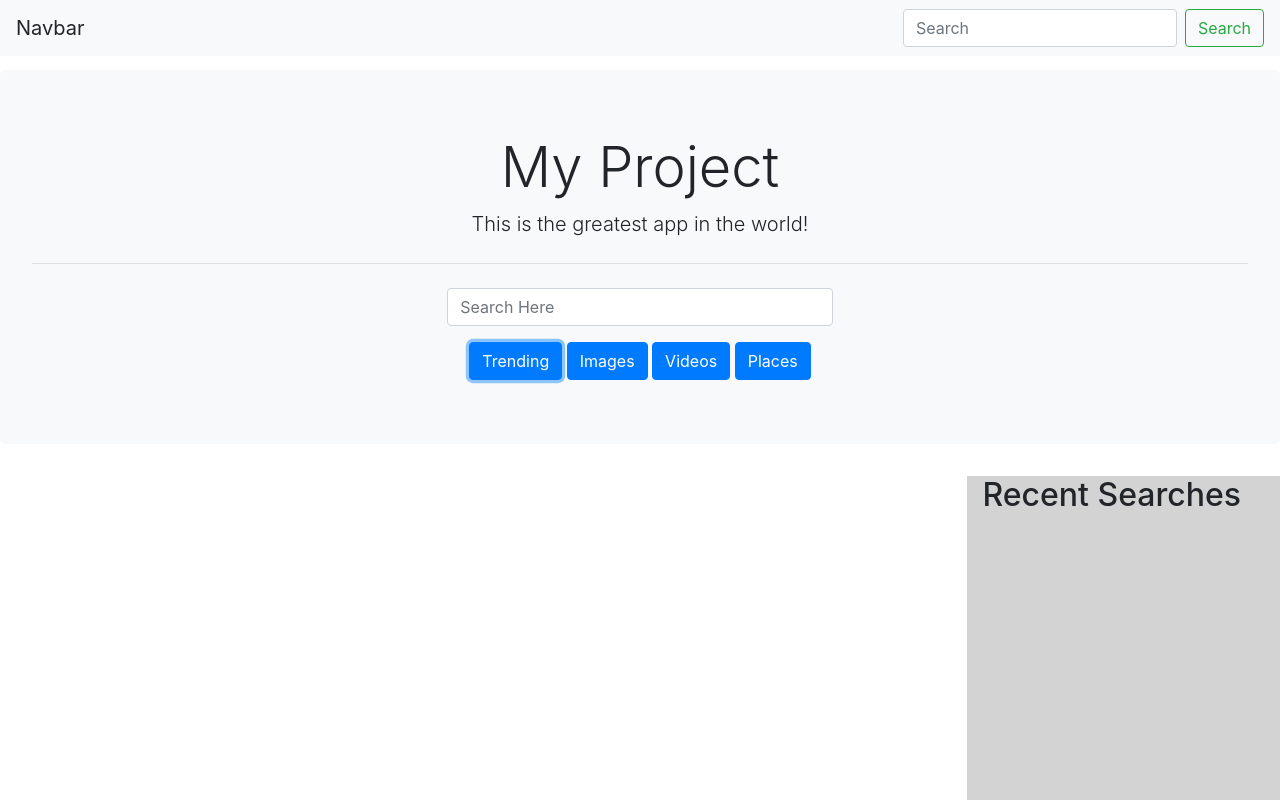
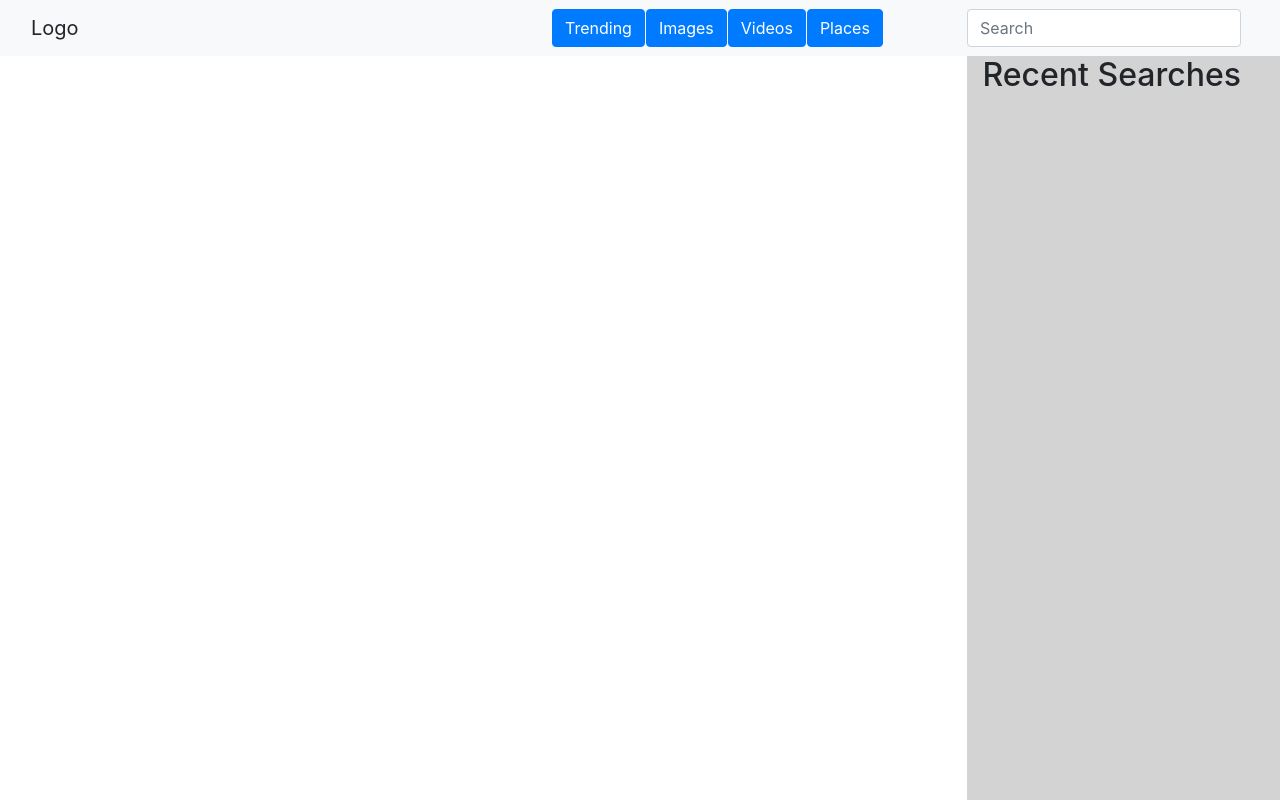
Before and after one commit to angelu9/TravelTrek, a plain HTML site: page index.html in a window 1280 px wide. Both pictures are taken after a click on the button "Trending". Shown: the top 800 px of the page. Drawn offline with nearby package versions, Linux system fonts and the light colour scheme; no server answers.

Commit message:
working on nav bar to disappear and move the new buttons

```diff
--- a/assets/css/style.css
+++ b/assets/css/style.css
@@ -40,3 +40,6 @@ th {
 .display {
     float: left;
 }
+.newbuttons{
+    margin-left:1px;
+}
--- a/assets/javascript/app.js
+++ b/assets/javascript/app.js
@@ -1,11 +1,28 @@
-$(document).ready(function () {
+window.onload = function () {
+
+    $("#navBar").hide();
+}
+
+function createNavButtons(){
+    var trending = $("<button>").attr("id","trendingButton").attr("class","btn btn-primary newbuttons").text("Trending");
+    var images = $("<button>").attr("id","imageButton").attr("class","btn btn-primary newbuttons").text("Images");
+    var videos = $("<button>").attr("id","videoButton").attr("class","btn btn-primary newbuttons").text("Videos");
+    var places = $("<button>").attr("id","places").attr("class","btn btn-primary newbuttons").text("Places");
+    var buttons =$("<div>").attr("id","placesButton");
+
+
+    $("#navButtons").append(trending,images,videos,places);
+}
+// $(document).ready(function () {
 
     console.log("ready!");
 
     $("#trendingButton").on("click", function (event) {
         event.preventDefault();
         $("#result").empty();
-        // $("#jumbo").hide()
+        $("#jumbo").hide()
+        $("#navBar").show();
+
         var searchInput = $("#search").val();
         var googleKey = "AIzaSyBRlj_omJsZWTgEIXq9yLePCL_HNfIfdkk"
         var googleSearch = "https://www.googleapis.com/customsearch/v1?key=" + googleKey + "&cx=015376139325119918930:8q0hmzh1doi&q=" + searchInput
@@ -42,7 +59,7 @@ $(document).ready(function () {
             }
 
         })
-
+        createNavButtons();
     });
 
     //===============================================================================================================
@@ -52,7 +69,8 @@ $(document).ready(function () {
     $("#imageButton").on("click", function (event) {
         event.preventDefault();
         $("#result").empty();
-        // $("#jumbo").hide()
+        $("#jumbo").hide()
+        $("#navBar").show();
 
         var imgKey = "13124707-0417aa5bfcc30fe6d133d9572"
         var imageSearch = $("#search").val();
@@ -100,6 +118,8 @@ $(document).ready(function () {
                 }
             }
         });
+
+
     });
 
 
@@ -108,7 +128,8 @@ $(document).ready(function () {
     $("#videoButton").on("click", function (event) {
         event.preventDefault();
         $("#result").empty();
-        // $("#jumbo").hide()
+        $("#jumbo").hide()
+        $("#navBar").show();
 
         var vidKey = "13124707-0417aa5bfcc30fe6d133d9572"
         var videoSearch = $("#search").val();
@@ -158,7 +179,8 @@ $(document).ready(function () {
     $("#placesButton").on("click", function (event) {
         event.preventDefault();
         $("#result").empty();
-        // $("#jumbo").hide()
+        $("#jumbo").hide()
+        $("#navBar").show();
 
         getLocation()
 
@@ -231,7 +253,7 @@ $(document).ready(function () {
             }
         });
 
-    });
+    // });
 
     //=================================================================================================================
 
--- a/index.html
+++ b/index.html
@@ -14,30 +14,32 @@
     <title>App</title>
 </head>
 
-
-
-
 <body>
 
+    <div id="navDiv col-lg-12">
+        <nav class="navbar navbar-light bg-light" id="navBar">
+            <div class = col-lg-2>
+            <a class="navbar-brand">Logo</a>
+            </div>
+            <div class= "col-lg-3" id="clickCounter">
 
+            </div>
+            <div class= "col-lg-4" id="navButtons">
 
-    <div class="fixed-top">
-        <nav class="navbar navbar-light bg-light">
-            <a class="navbar-brand">Navbar</a>
-            <form class="form-inline">
-                <input class="form-control mr-sm-2" type="search" placeholder="Search" aria-label="Search">
-                <button class="btn btn-outline-success my-2 my-sm-0" type="submit">Search</button>
+                </div>
+            <form class="form-inline col-lg-3" >
+                <input class="form-control mr-sm-2" id="search2" type="search" placeholder="Search" aria-label="Search">
+
             </form>
         </nav>
 
     </div>
 
 
-
     <div class="jumbotron text-center" id="jumbo">
 
         <!-- <div class="parallax"><img src="./assets/Images/travel.jpg" alt="Unsplashed background img 1"></div> -->
-        <h1 class="display-4">My Project</h1>
+        <h1 class="display-4">Logo</h1>
         <p class="lead">This is the greatest app in the world!</p>
         <hr class="my-4">
         <div class="row">
@@ -60,7 +62,7 @@
 
     </div>
     <div class="row">
-        <div class="col-lg-1">
+        <div class="col-lg-1" id="count">
 
         </div>
         <div class="col-lg-8" id="result">
```
